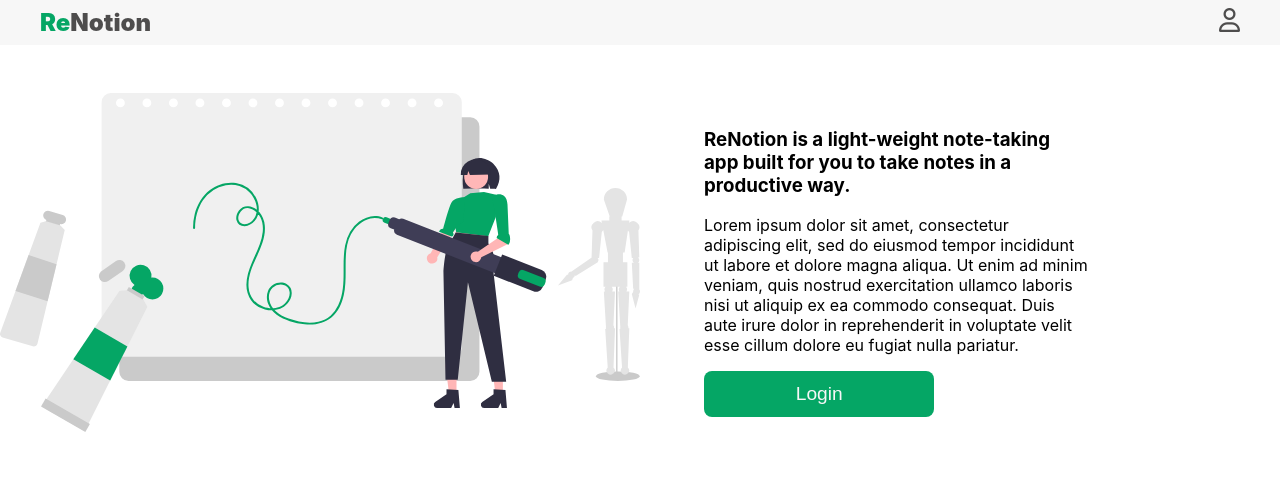
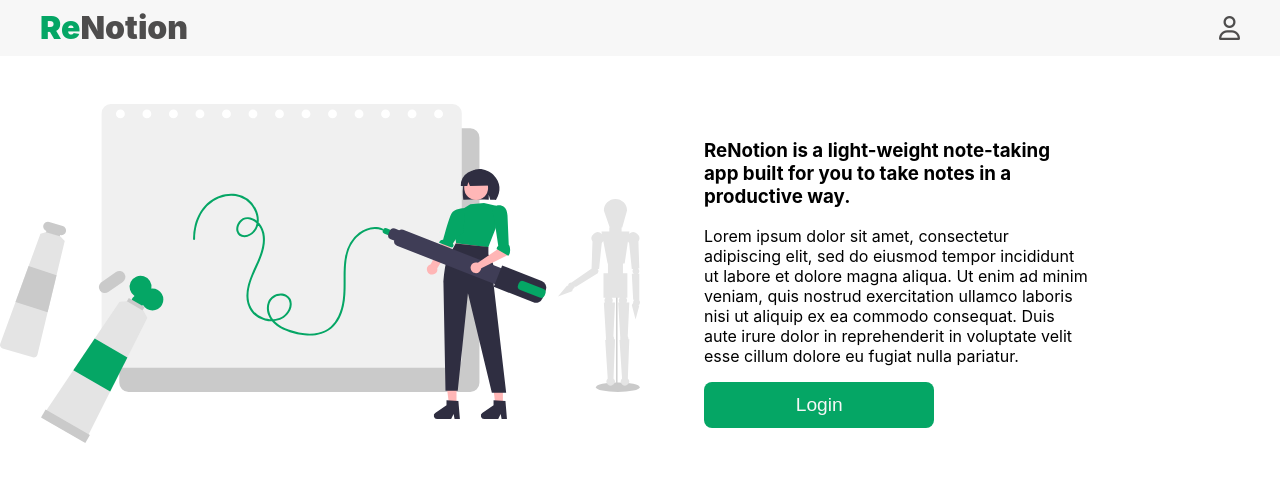
Before and after one commit to Gautam2305/notes_app, a React (Create React App) app: page / in a window 1280 px wide. Shown: the top 482 px of the page. Built offline with nearby package versions, Linux system fonts and the light colour scheme; what miragejs would draw is missing.

Commit message:
chore: navbar style changes

```diff
--- a/src/components/Navbar.module.css
+++ b/src/components/Navbar.module.css
@@ -5,7 +5,7 @@
     background-color: var(--primary-color);
   }
 .brandHeading{
-    font-size: 1.5rem;
+    font-size: 2rem;
     font-weight: 1000;
     color: var(--primary-txt-color);
     text-decoration: none;
@@ -13,6 +13,6 @@
   }
 .userIcon{
     font-size: 1.5rem;
-    margin-right: 2rem;
+    margin: 0.5rem 2rem 0.5rem 0;
     color: var(--primary-txt-color);
   }
```
